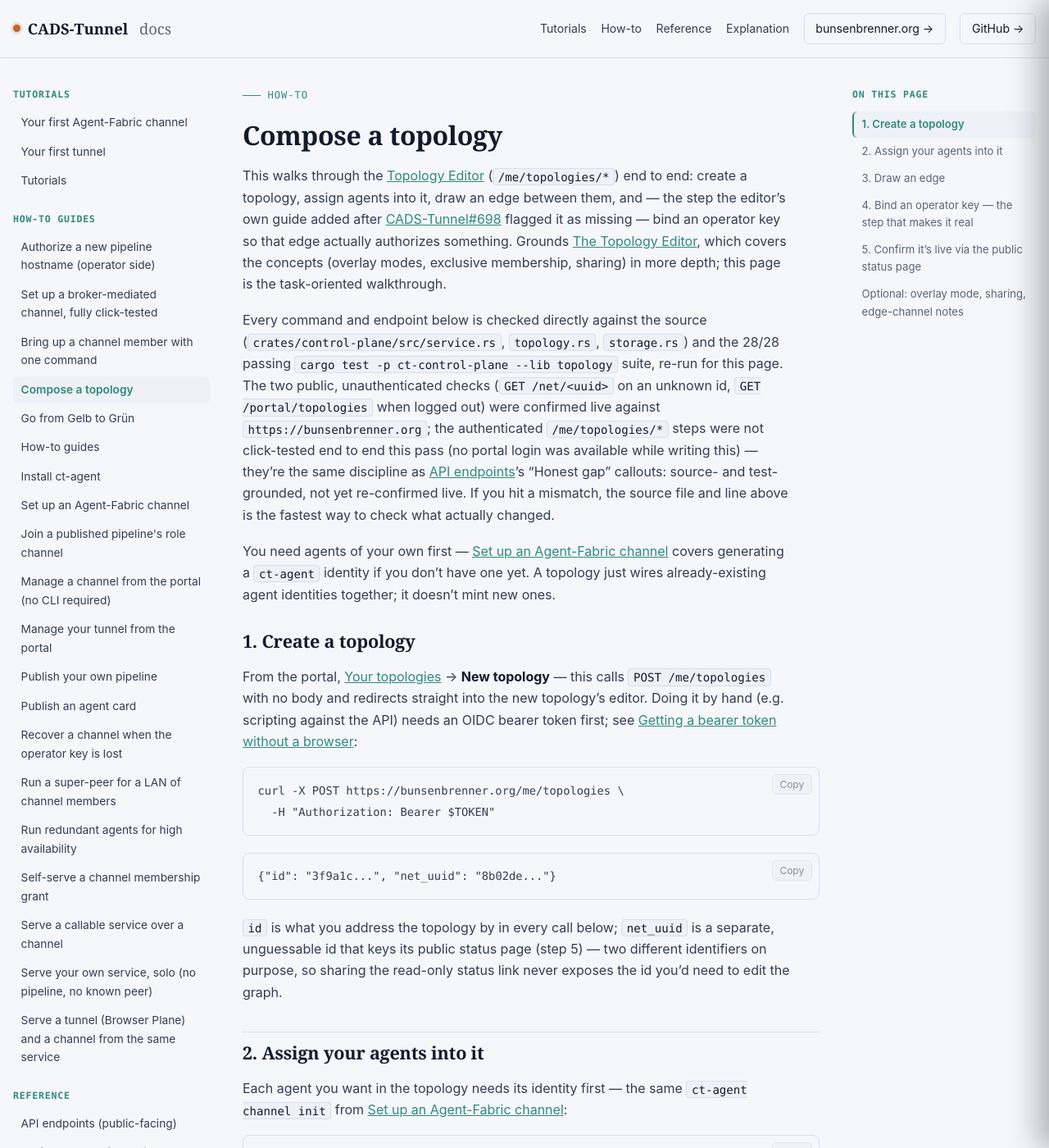
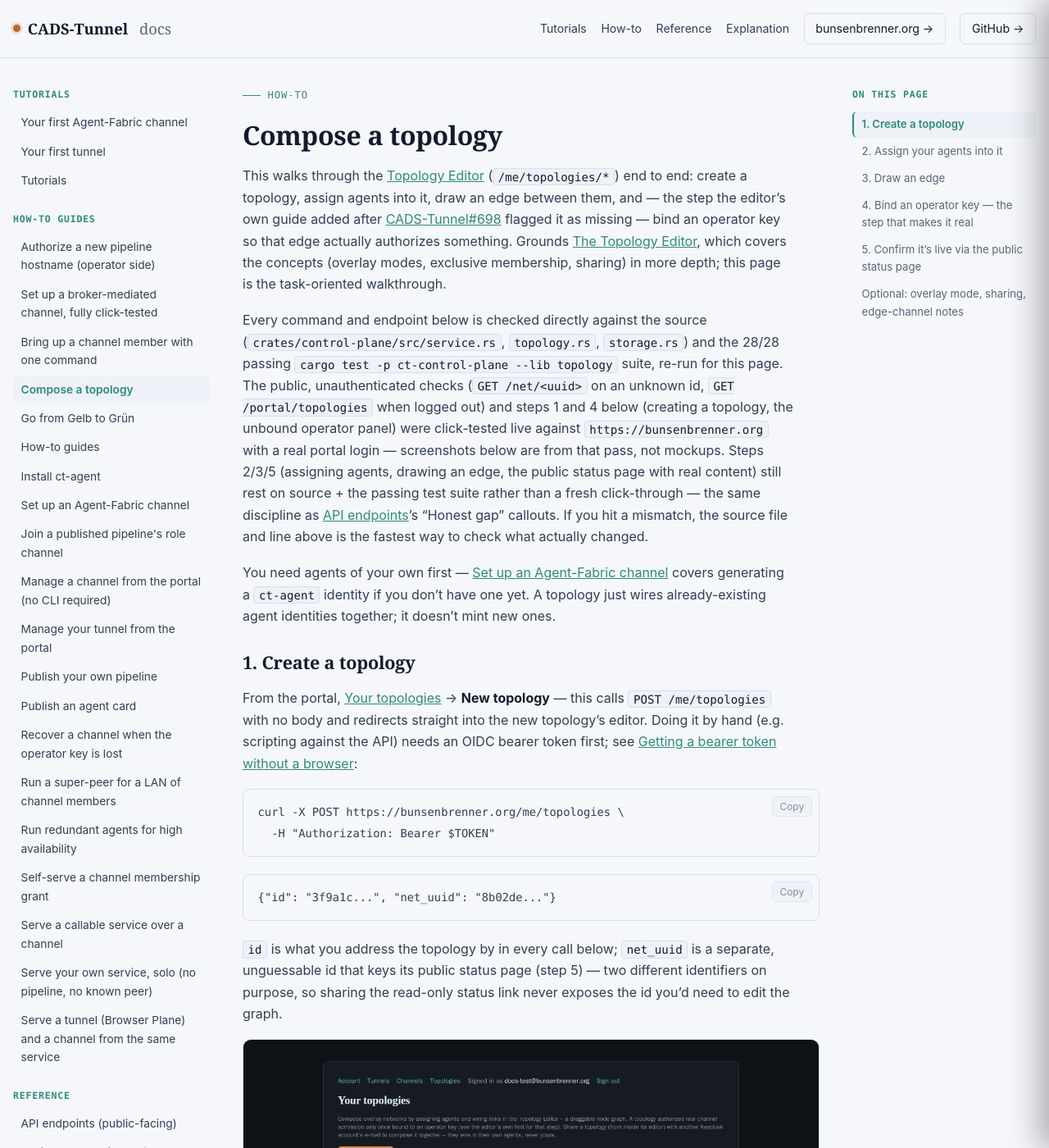
Before and after one commit to scimbe/CADS-Tunnel-docs, a Jekyll site: the page built from _how-to/compose-a-topology.md, in a window 1280 px wide and 1400 px high. Shown: the whole window at 82% size. Built offline with Jekyll 4.4.1, drawn with Linux system fonts in a browser that asks for light colours; some of the changed text lies outside the part shown.

Commit message:
how-to: add real screenshots for creating a topology + the operator-bind panel (#4)
Docs-audit checklist item (#698 follow-up): the operator-key-binding panel
was the exact thing scimbe couldn't find in the live UI. Click-tested live
against bunsenbrenner.org with the docs-test account -- confirms the
"Your topologies" empty state and the unbound editor's guided bind panel
(id=opbind) render as documented. Also tightens the page's own "not
click-tested" caveat now that steps 1 and 4 have been.


Claude-Session: https://claude.ai/code/session_01P7RcWwn9qfcZMcfYXfutF3

Co-authored-by: scimbe <becke@vps-1779cd55.vps.ovh.net>
Co-authored-by: Claude Sonnet 5 <noreply@anthropic.com>

````diff
--- a/_how-to/compose-a-topology.md
+++ b/_how-to/compose-a-topology.md
@@ -17,14 +17,16 @@ task-oriented walkthrough.
 
 Every command and endpoint below is checked directly against the source
 (`crates/control-plane/src/service.rs`, `topology.rs`, `storage.rs`) and the 28/28 passing
-`cargo test -p ct-control-plane --lib topology` suite, re-run for this page. The two public,
+`cargo test -p ct-control-plane --lib topology` suite, re-run for this page. The public,
 unauthenticated checks (`GET /net/<uuid>` on an unknown id, `GET /portal/topologies` when
-logged out) were confirmed live against `https://bunsenbrenner.org`; the authenticated
-`/me/topologies/*` steps were not click-tested end to end this pass (no portal login was
-available while writing this) — they're the same discipline as
-[API endpoints]({{ '/reference/api-endpoints/' | relative_url }})'s "Honest gap" callouts:
-source- and test-grounded, not yet re-confirmed live. If you hit a mismatch, the source file
-and line above is the fastest way to check what actually changed.
+logged out) and steps 1 and 4 below (creating a topology, the unbound operator panel) were
+click-tested live against `https://bunsenbrenner.org` with a real portal login — screenshots
+below are from that pass, not mockups. Steps 2/3/5 (assigning agents, drawing an edge, the
+public status page with real content) still rest on source + the passing test suite rather
+than a fresh click-through — the same discipline as
+[API endpoints]({{ '/reference/api-endpoints/' | relative_url }})'s "Honest gap" callouts. If
+you hit a mismatch, the source file and line above is the fastest way to check what actually
+changed.
 
 You need agents of your own first — [Set up an Agent-Fabric channel]({{ '/how-to/join-a-channel/' | relative_url }})
 covers generating a `ct-agent` identity if you don't have one yet. A topology just wires
@@ -51,6 +53,11 @@ curl -X POST https://bunsenbrenner.org/me/topologies \
 unguessable id that keys its public status page (step 5) — two different identifiers on
 purpose, so sharing the read-only status link never exposes the id you'd need to edit the
 graph.
+
+<figure>
+<img src="{{ '/assets/img/topologies-list.png' | relative_url }}" alt="The portal's 'Your topologies' page: a New topology button, an empty 'Owned by you' list, and an empty 'Shared with you' list.">
+<figcaption>Nothing here yet — clicking <strong>New topology</strong> creates one and redirects straight into its editor, the same <code>POST /me/topologies</code> call shown above.</figcaption>
+</figure>
 
 ## 2. Assign your agents into it
 
@@ -121,7 +128,14 @@ CT_TOPOLOGY_ID=<this topology's id> \
 
 This prints two hex lines: `operator_pubkey` (64 hex) and `proof` (128 hex). Paste them into
 the editor's **Bind an operator key** panel (below the canvas, visible only to the topology's
-owner, only while unbound) and click **Bind**. Equivalently:
+owner, only while unbound) and click **Bind**.
+
+<figure>
+<img src="{{ '/assets/img/topology-editor-unbound.png' | relative_url }}" alt="The Topology Editor on a brand-new topology: header chips reading 0 agents, 0 links, operator: not bound, an 'Add your first agent to get started' guide strip, an empty canvas, and — below it — the 'Bind an operator key' panel with operator_pubkey and proof input fields and a Bind button, plus the exact commands to produce them.">
+<figcaption>This is the panel <a href="https://github.com/scimbe/CADS-Tunnel/issues/698">#698</a> added — it's below the canvas, not inside it, which is easy to miss the first time (the whole reason this page exists). It disappears once bound; it never nags you again after that.</figcaption>
+</figure>
+
+Equivalently:
 
 ```bash
 curl -X PUT https://bunsenbrenner.org/me/topologies/<id>/operator \
````
Also changed, not shown: assets/img/topologies-list.png (added), assets/img/topology-editor-unbound.png (added).
